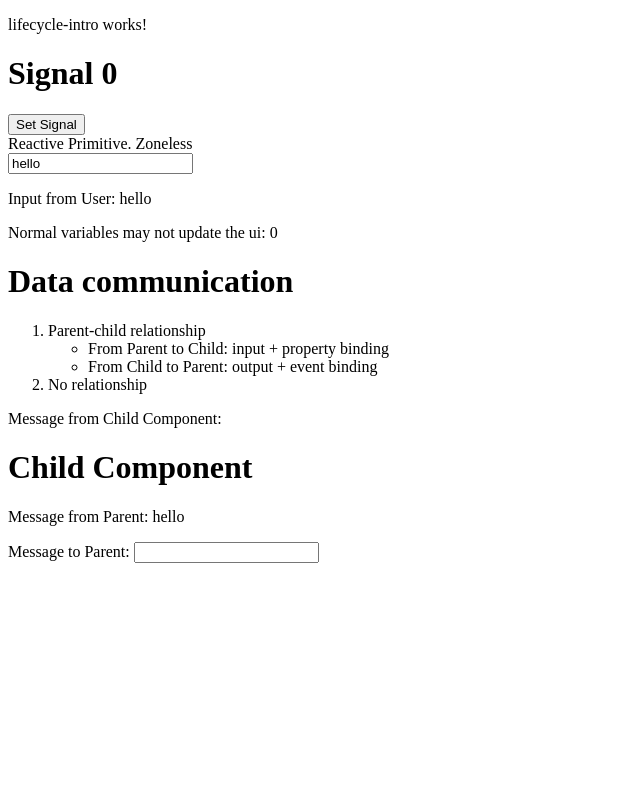
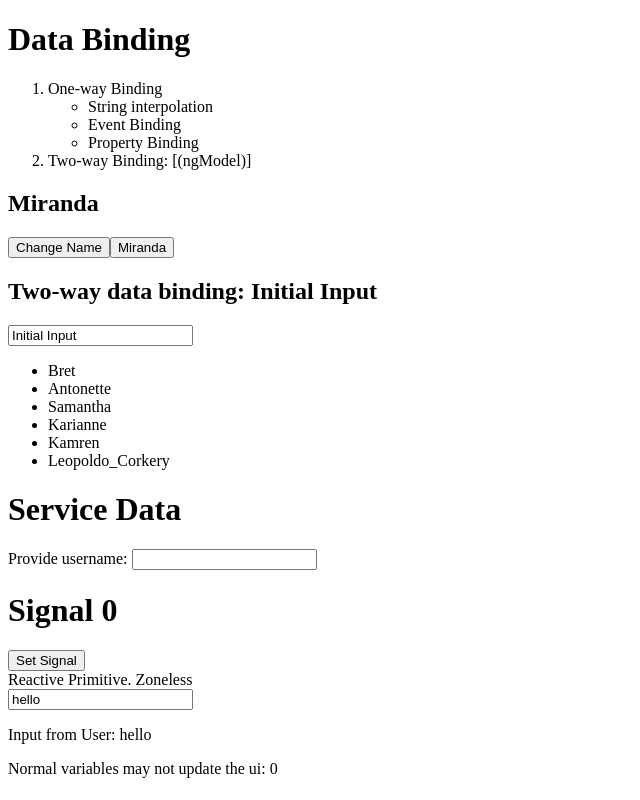
Before and after one commit to XiaomenggNiu/MEAN_260511, an Angular app in the folder inClass/: page / in a window 1280 px wide. Shown: the top 800 px of the page, without its empty margins (0-640 px from the left). Built offline with nearby package versions, Linux system fonts and the light colour scheme.

Commit message:
service + signal

```diff
--- /dev/null
+++ b/inClass/src/app/Services/first-service.ts
@@ -0,0 +1,158 @@
+import { Injectable, signal } from '@angular/core';
+
+@Injectable({
+  providedIn: 'root',
+})
+export class FirstService {
+  // Singleton - design pattern
+  // Dependency Injection - design pattern
+  private sharedData = signal([
+    {
+      id: 1,
+      name: 'Leanne Graham',
+      username: 'Bret',
+      email: 'Sincere@april.biz',
+      address: {
+        street: 'Kulas Light',
+        suite: 'Apt. 556',
+        city: 'Gwenborough',
+        zipcode: '92998-3874',
+        geo: {
+          lat: '-37.3159',
+          lng: '81.1496',
+        },
+      },
+      phone: '1-770-736-8031 x56442',
+      website: 'hildegard.org',
+      company: {
+        name: 'Romaguera-Crona',
+        catchPhrase: 'Multi-layered client-server neural-net',
+        bs: 'harness real-time e-markets',
+      },
+    },
+    {
+      id: 2,
+      name: 'Ervin Howell',
+      username: 'Antonette',
+      email: 'Shanna@melissa.tv',
+      address: {
+        street: 'Victor Plains',
+        suite: 'Suite 879',
+        city: 'Wisokyburgh',
+        zipcode: '90566-7771',
+        geo: {
+          lat: '-43.9509',
+          lng: '-34.4618',
+        },
+      },
+      phone: '010-692-6593 x09125',
+      website: 'anastasia.net',
+      company: {
+        name: 'Deckow-Crist',
+        catchPhrase: 'Proactive didactic contingency',
+        bs: 'synergize scalable supply-chains',
+      },
+    },
+    {
+      id: 3,
+      name: 'Clementine Bauch',
+      username: 'Samantha',
+      email: 'Nathan@yesenia.net',
+      address: {
+        street: 'Douglas Extension',
+        suite: 'Suite 847',
+        city: 'McKenziehaven',
+        zipcode: '59590-4157',
+        geo: {
+          lat: '-68.6102',
+          lng: '-47.0653',
+        },
+      },
+      phone: '1-463-123-4447',
+      website: 'ramiro.info',
+      company: {
+        name: 'Romaguera-Jacobson',
+        catchPhrase: 'Face to face bifurcated interface',
+        bs: 'e-enable strategic applications',
+      },
+    },
+    {
+      id: 4,
+      name: 'Patricia Lebsack',
+      username: 'Karianne',
+      email: 'Julianne.OConner@kory.org',
+      address: {
+        street: 'Hoeger Mall',
+        suite: 'Apt. 692',
+        city: 'South Elvis',
+        zipcode: '53919-4257',
+        geo: {
+          lat: '29.4572',
+          lng: '-164.2990',
+        },
+      },
+      phone: '493-170-9623 x156',
+      website: 'kale.biz',
+      company: {
+        name: 'Robel-Corkery',
+        catchPhrase: 'Multi-tiered zero tolerance productivity',
+        bs: 'transition cutting-edge web services',
+      },
+    },
+    {
+      id: 5,
+      name: 'Chelsey Dietrich',
+      username: 'Kamren',
+      email: 'Lucio_Hettinger@annie.ca',
+      address: {
+        street: 'Skiles Walks',
+        suite: 'Suite 351',
+        city: 'Roscoeview',
+        zipcode: '33263',
+        geo: {
+          lat: '-31.8129',
+          lng: '62.5342',
+        },
+      },
+      phone: '(254)954-1289',
+      website: 'demarco.info',
+      company: {
+        name: 'Keebler LLC',
+        catchPhrase: 'User-centric fault-tolerant solution',
+        bs: 'revolutionize end-to-end systems',
+      },
+    },
+    {
+      id: 6,
+      name: 'Mrs. Dennis Schulist',
+      username: 'Leopoldo_Corkery',
+      email: 'Karley_Dach@jasper.info',
+      address: {
+        street: 'Norberto Crossing',
+        suite: 'Apt. 950',
+        city: 'South Christy',
+        zipcode: '23505-1337',
+        geo: {
+          lat: '-71.4197',
+          lng: '71.7478',
+        },
+      },
+      phone: '1-477-935-8478 x6430',
+      website: 'ola.org',
+      company: {
+        name: 'Considine-Lockman',
+        catchPhrase: 'Synchronised bottom-line interface',
+        bs: 'e-enable innovative applications',
+      },
+    },
+  ]);
+
+  get users(){
+    return this.sharedData;
+  }
+  set newUsers(user: any){
+    this.sharedData.update((oldVal)=>{
+      return [...oldVal, user];
+    });
+  }
+}
--- a/inClass/src/app/app.html
+++ b/inClass/src/app/app.html
@@ -1,9 +1,10 @@
- @if(condition){
+ <!-- @if(condition){
   <app-lifecycle-intro />
-}
+}  -->
 <!--
 <button (click)="toggle()">Toggle Display</button>
 <app-directives-intro-component></app-directives-intro-component>
-<app-first-component></app-first-component> -->
+ -->
+<app-first-component></app-first-component>
 
 <app-day3-component></app-day3-component>
--- a/inClass/src/app/day3-component/day3-component.html
+++ b/inClass/src/app/day3-component/day3-component.html
@@ -1,3 +1,10 @@
+<h1>Service Data</h1>
+<div>
+    <label>Provide username: </label>
+    <input type="text" [(ngModel)]="username"
+    (keyup.enter)="addNewUser()" />
+</div>
+
 <h1>Signal {{count()}}</h1>
 <button (click)="onClick()">Set Signal</button>
 <div>Reactive Primitive. Zoneless</div>
@@ -13,7 +20,7 @@
             <li>From Child to Parent: output + event binding</li>
         </ul>
     </li>
-    <li>No relationship</li>
+    <li>No relationship: Service</li>
 </ol>
 <div>Message from Child Component: {{fromChild}}</div>
 <app-child-component [fromParent]="userInput()"
--- a/inClass/src/app/day3-component/day3-component.ts
+++ b/inClass/src/app/day3-component/day3-component.ts
@@ -1,6 +1,7 @@
-import { Component, OnInit, signal } from '@angular/core';
+import { Component, OnInit, signal, inject } from '@angular/core';
 import { FormsModule } from '@angular/forms';
 import { ChildComponent } from './child-component/child-component';
+import { FirstService } from '../Services/first-service';
 
 @Component({
   selector: 'app-day3-component',
@@ -14,6 +15,10 @@ export class Day3Component implements OnInit{
   userInput = signal('hello');
   num = signal(10);
   fromChild = '';
+
+  // Inject Service Instance
+  private firstService = inject(FirstService);
+  username = '';
 
   ngOnInit(): void {
     // this.intval = setInterval(()=>{
@@ -30,6 +35,7 @@ export class Day3Component implements OnInit{
       this.num.set(0);
       console.log(this.num());
     }, 1000)
+    console.log(this.firstService.users);
   }
 
   onClick(){
@@ -43,4 +49,8 @@ export class Day3Component implements OnInit{
     this.fromChild = str;
   }
 
+  addNewUser(){
+    this.firstService.newUsers = {username: this.username}
+  }
+
 }
--- a/inClass/src/app/first-component/first-component.html
+++ b/inClass/src/app/first-component/first-component.html
@@ -18,3 +18,9 @@
 <button [disabled]="disable" [textContent]="data">Disabled</button>
 <h2>Two-way data binding: {{userInput}}</h2>
 <input [(ngModel)]="userInput" />
+
+<ul>
+@for(user of users(); track user.id){
+    <li>{{user.username}}</li>
+}
+</ul>
--- a/inClass/src/app/first-component/first-component.ts
+++ b/inClass/src/app/first-component/first-component.ts
@@ -1,5 +1,6 @@
-import { Component } from '@angular/core';
+import { Component, inject, signal, effect, computed } from '@angular/core';
 import { FormsModule } from '@angular/forms';
+import { FirstService } from '../Services/first-service';
 
 @Component({
   selector: 'app-first-component',
@@ -7,11 +8,28 @@ import { FormsModule } from '@angular/forms';
   templateUrl: './first-component.html',
   styleUrl: './first-component.scss',
 })
-export class FirstComponent {
+export class FirstComponent{
   data = 'Miranda';
   disable = false;
 
   userInput = "Initial Input";
+
+  // Inject service
+  private fristService = inject(FirstService);
+  // users = signal<any[]>([]);
+  // computed create read-only signals based on other singal values;
+  users = computed(()=>{
+    return this.fristService.users();
+  })
+
+  constructor(){
+    // Injection context
+    // effect(()=>{
+    //   this.users = this.fristService.users;
+    //   console.log(this.fristService.users());
+    // })
+  }
+
 
   onClick() {
     this.data = 'Tom';
```
Also changed, not shown: 1 other file (tests, documents, lock files or other folders).
